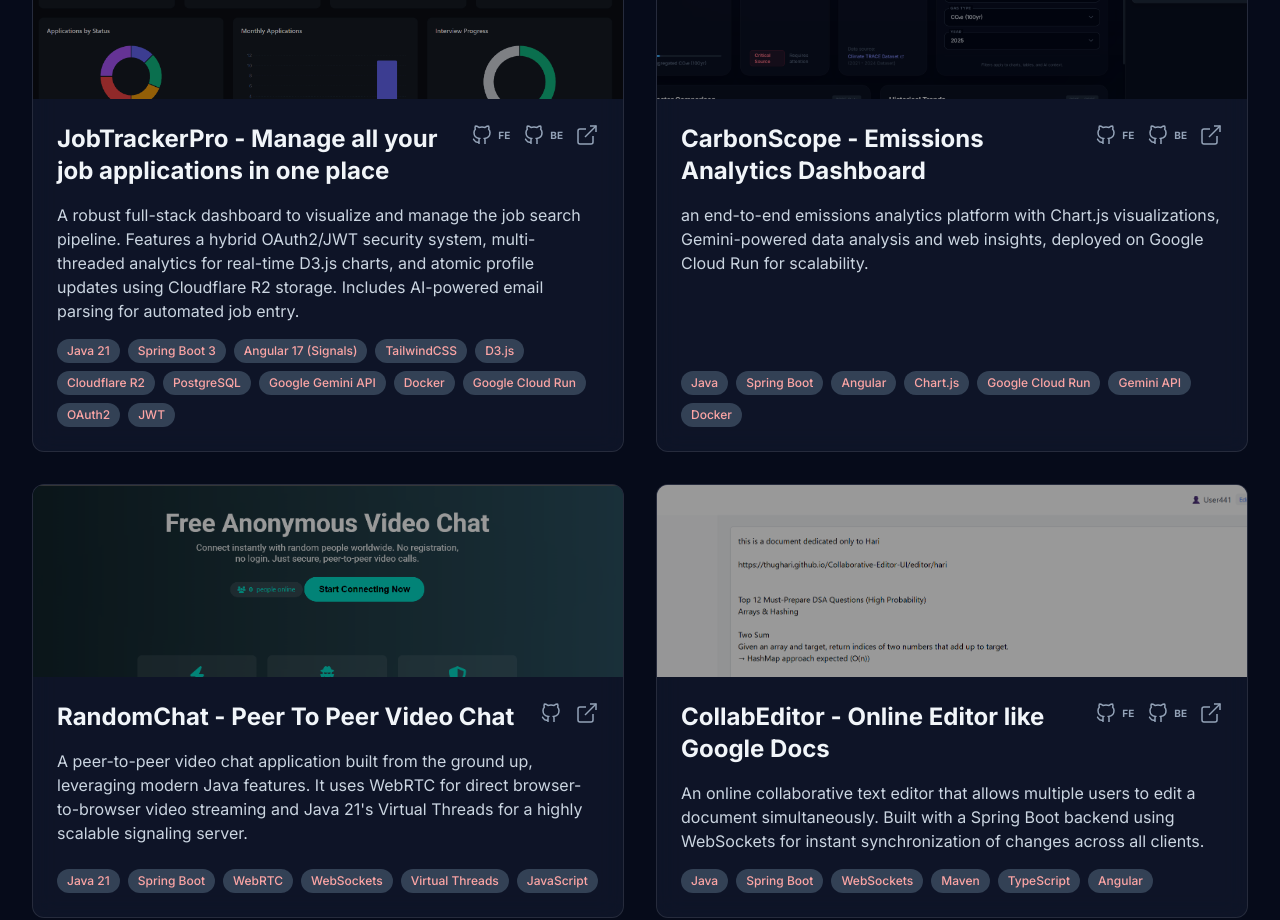
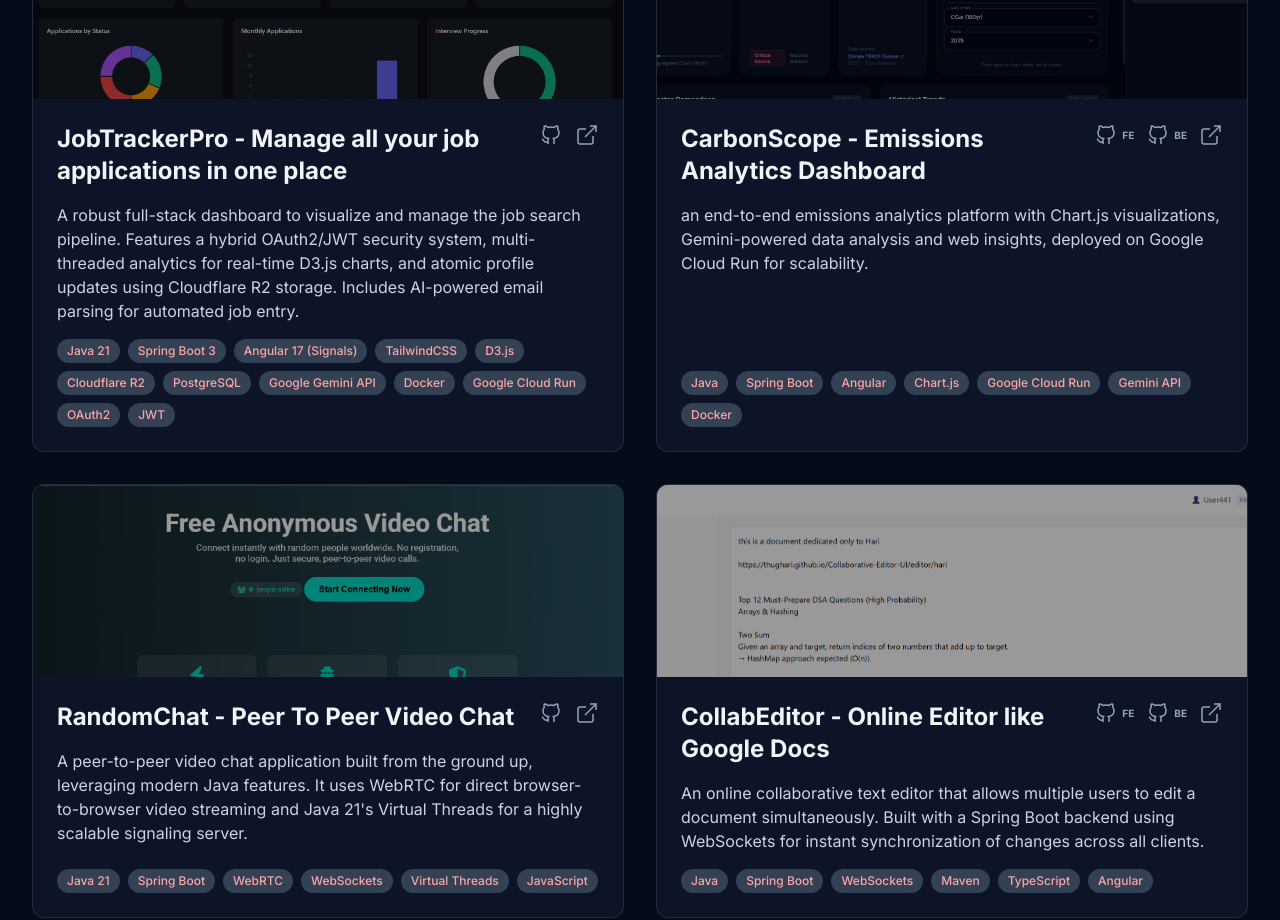
Before and after one commit to thughari/thughari.github.io, a React (Vite) app: page / in a window 1280 px wide. Shown: the part 3060-3980 px from the top of the page. Built offline with nearby package versions, Linux system fonts and the light colour scheme.

Commit message:
update url

```diff
--- a/constants.ts
+++ b/constants.ts
@@ -50,11 +50,8 @@ export const projectsData: Project[] = [
     description: "A robust full-stack dashboard to visualize and manage the job search pipeline. Features a hybrid OAuth2/JWT security system, multi-threaded analytics for real-time D3.js charts, and atomic profile updates using Cloudflare R2 storage. Includes AI-powered email parsing for automated job entry.",
     tech: ["Java 21", "Spring Boot 3", "Angular 17 (Signals)", "TailwindCSS", "D3.js", "Cloudflare R2", "PostgreSQL", "Google Gemini API", "Docker", "Google Cloud Run", "OAuth2", "JWT"],
     imageUrl: "./images/jobtrackerpro.png",
-    demoUrl: "https://thughari.github.io/JobTrackerPro-UI/",
-    githubUrls: {
-      frontend: "https://github.com/thughari/JobTrackerPro-UI",
-      backend: "https://github.com/thughari/JobTrackerPro"
-    }
+    demoUrl: "https://thughari.github.io/JobTrackerPro/",
+    githubUrl: "https://github.com/thughari/JobTrackerPro"
   },
   {
     title: "CarbonScope - Emissions Analytics Dashboard",
```
